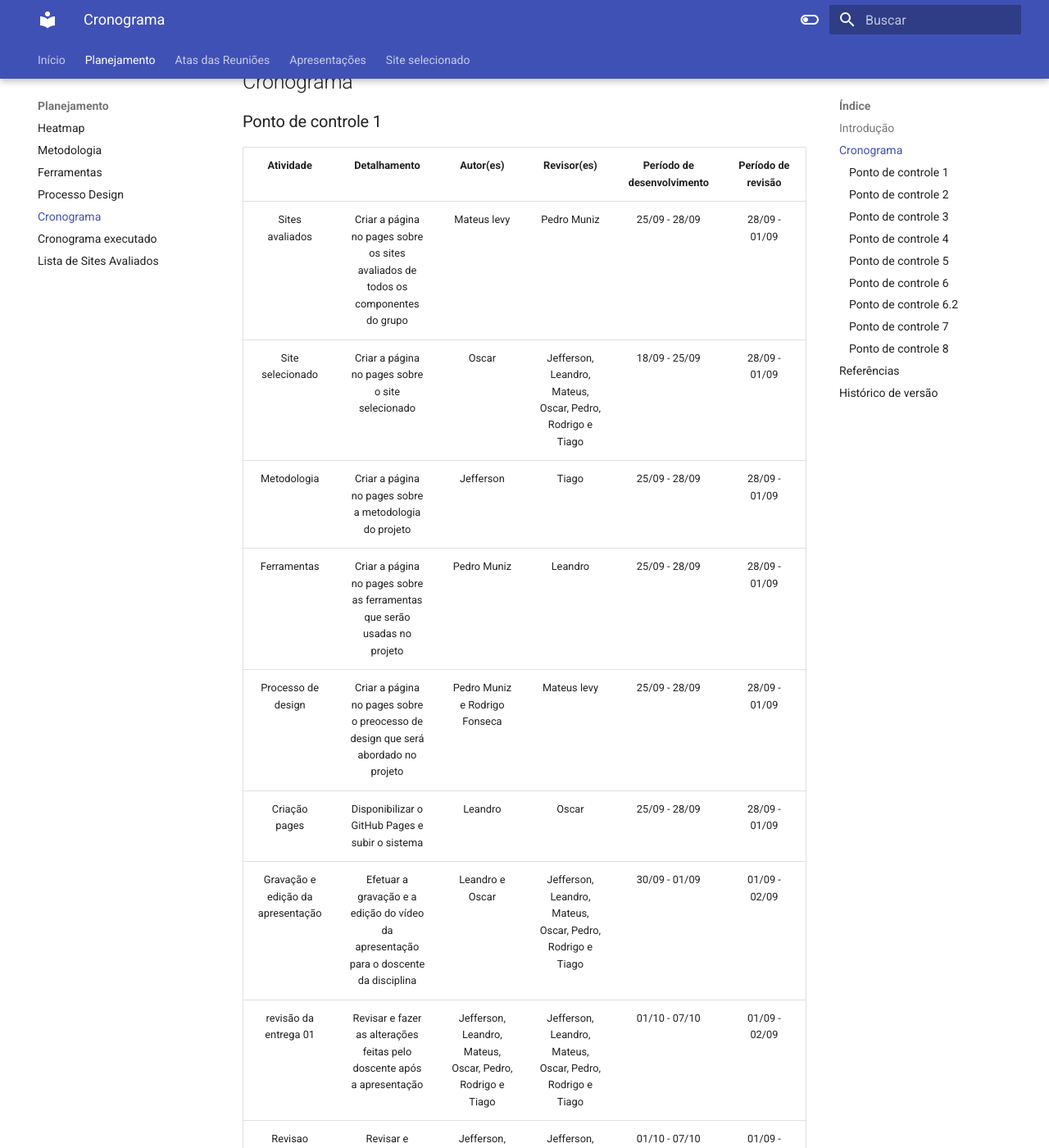
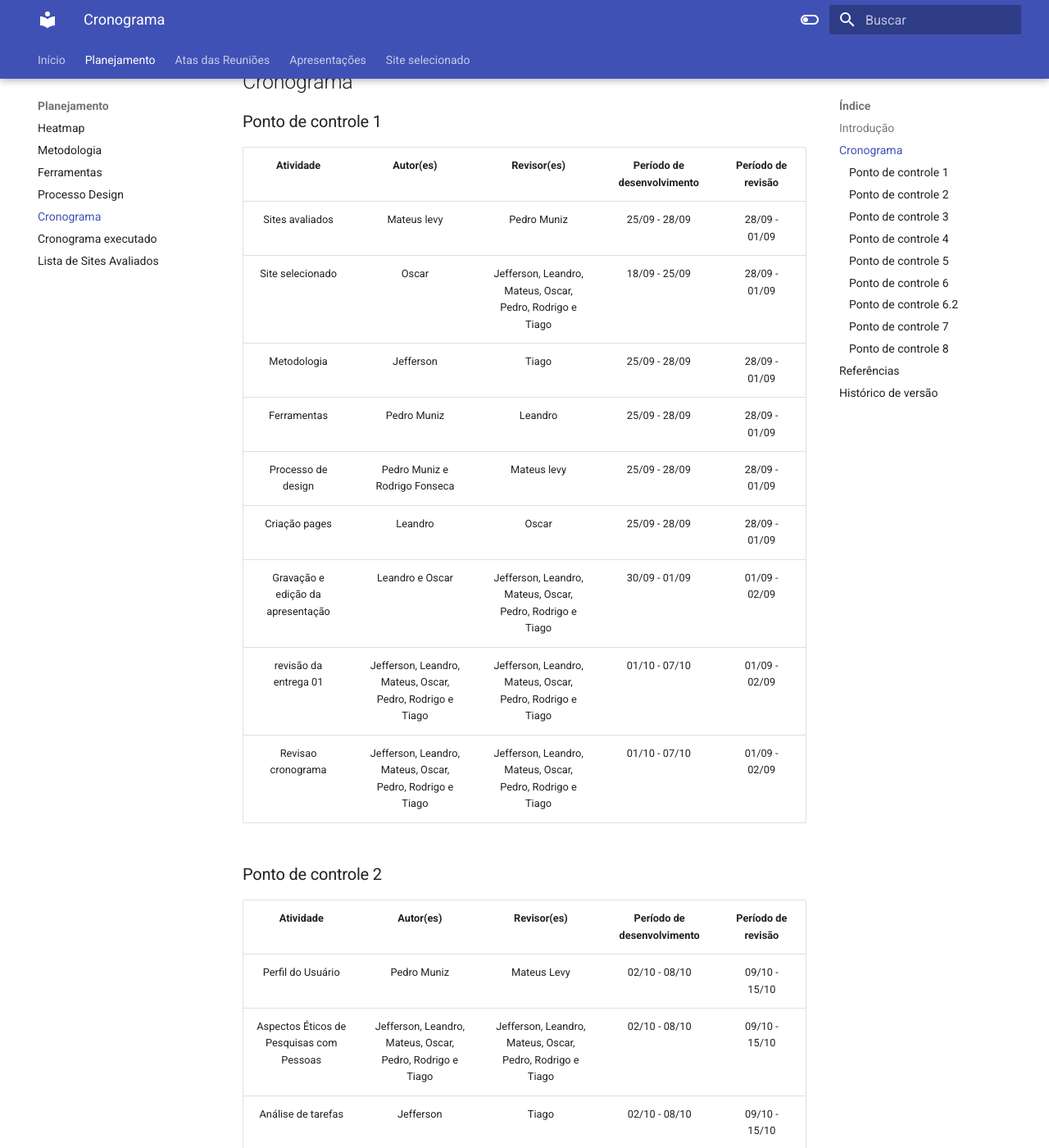
Before and after one commit to Interacao-Humano-Computador/2023.2-Caesb, an MkDocs documentation site: the page built from docs/planejamento/cronograma.md, in a window 1280 px wide and 1400 px high, scrolled down 313 px. Shown: the whole window at 82% size. Built offline with MkDocs 1.6.1 and Material for MkDocs 9.7.7, drawn with Linux system fonts in a browser that asks for light colours; some of the changed text lies outside the part shown.

Commit message:
Remoção da coluna detalhamento
Co-authored-by: Tiago1604 <202028973@aluno.unb.br>

```diff
--- a/docs/planejamento/cronograma.md
+++ b/docs/planejamento/cronograma.md
@@ -7,114 +7,114 @@
 
 ### Ponto de controle 1
 
-| Atividade | Detalhamento|  Autor(es)   |      Revisor(es)      |  Período de desenvolvimento | Período de revisão |
-| :----: | :--------: | :------------------: | :-----: | :-----------: |:-----------: |
-| Sites avaliados   | Criar a página no pages sobre os sites avaliados de todos os componentes do grupo   | Mateus levy | Pedro Muniz | 25/09 - 28/09 |  28/09 - 01/09 |
-| Site selecionado |  Criar a página no pages  sobre o site selecionado  |Oscar | Jefferson, Leandro, Mateus, Oscar, Pedro, Rodrigo e Tiago | 18/09 - 25/09 | 28/09 - 01/09 |
-| Metodologia |   Criar a página no pages sobre a metodologia do projeto       |Jefferson | Tiago | 25/09 - 28/09 | 28/09 - 01/09 |
-| Ferramentas |  Criar a página no pages sobre as ferramentas que serão usadas no projeto        |Pedro Muniz | Leandro | 25/09 - 28/09 | 28/09 - 01/09 |
-| Processo de design | Criar a página no pages sobre o preocesso de design que será abordado no projeto  |Pedro Muniz e Rodrigo Fonseca | Mateus levy | 25/09 - 28/09 | 28/09 - 01/09 |
-| Criação pages |  Disponibilizar o GitHub Pages e subir o sistema    | Leandro | Oscar | 25/09 - 28/09 | 28/09 - 01/09 |
-| Gravação e edição da apresentação |  Efetuar a gravação e a edição do vídeo da apresentação para o doscente da disciplina    |Leandro e Oscar | Jefferson, Leandro, Mateus, Oscar, Pedro, Rodrigo e Tiago | 30/09 - 01/09 | 01/09 - 02/09 |
-| revisão da entrega 01 |   Revisar e fazer as alterações feitas pelo doscente após a apresentação   |   Jefferson, Leandro, Mateus, Oscar, Pedro, Rodrigo e Tiago | Jefferson, Leandro, Mateus, Oscar, Pedro, Rodrigo e Tiago | 01/10 - 07/10 | 01/09 - 02/09 |
-| Revisao cronograma |  Revisar e realizar as alterações necessárias no  cronograma    |   Jefferson, Leandro, Mateus, Oscar, Pedro, Rodrigo e Tiago | Jefferson, Leandro, Mateus, Oscar, Pedro, Rodrigo e Tiago | 01/10 - 07/10 | 01/09 - 02/09 |
+| Atividade |  Autor(es)   |      Revisor(es)      |  Período de desenvolvimento | Período de revisão |
+| :----: | :------------------: | :-----: | :-----------: |:-----------: |
+| Sites avaliados      | Mateus levy | Pedro Muniz | 25/09 - 28/09 |  28/09 - 01/09 |
+| Site selecionado |  Oscar | Jefferson, Leandro, Mateus, Oscar, Pedro, Rodrigo e Tiago | 18/09 - 25/09 | 28/09 - 01/09 |
+| Metodologia |   Jefferson | Tiago | 25/09 - 28/09 | 28/09 - 01/09 |
+| Ferramentas |  Pedro Muniz | Leandro | 25/09 - 28/09 | 28/09 - 01/09 |
+| Processo de design   |Pedro Muniz e Rodrigo Fonseca | Mateus levy | 25/09 - 28/09 | 28/09 - 01/09 |
+| Criação pages |   Leandro | Oscar | 25/09 - 28/09 | 28/09 - 01/09 |
+| Gravação e edição da apresentação |  Leandro e Oscar | Jefferson, Leandro, Mateus, Oscar, Pedro, Rodrigo e Tiago | 30/09 - 01/09 | 01/09 - 02/09 |
+| revisão da entrega 01 |      Jefferson, Leandro, Mateus, Oscar, Pedro, Rodrigo e Tiago | Jefferson, Leandro, Mateus, Oscar, Pedro, Rodrigo e Tiago | 01/10 - 07/10 | 01/09 - 02/09 |
+| Revisao cronograma |     Jefferson, Leandro, Mateus, Oscar, Pedro, Rodrigo e Tiago | Jefferson, Leandro, Mateus, Oscar, Pedro, Rodrigo e Tiago | 01/10 - 07/10 | 01/09 - 02/09 |
 
 
 ### Ponto de controle 2
 
-| Atividade | Detalhamento|  Autor(es)   |      Revisor(es)      |  Período de desenvolvimento | Período de revisão |
-| :----: | :--------: | :------------------: | :-----: | :-----------: |:-----------: |
-| Perfil do Usuário |     Definição dos atributos do Perfil do usuário     |Pedro Muniz | Mateus Levy | 02/10 - 08/10 |09/10 - 15/10 |
-| Aspectos Éticos de Pesquisas com Pessoas |  Documentação referente aos Aspectos Éticos de Pesquisas com Pessoas   |Jefferson, Leandro, Mateus, Oscar, Pedro, Rodrigo e Tiago | Jefferson, Leandro, Mateus, Oscar, Pedro, Rodrigo e Tiago | 02/10 - 08/10 | 09/10 - 15/10 |
-| Análise de tarefas |   Definição das técnicas a serem utilizadas para análise de tarefas    |Jefferson | Tiago | 02/10 - 08/10 | 09/10 - 15/10 |
-| Criação de Personas |    Criação de Personas baseados no dados levantados no perfil de usuário   |Pedro Muniz | Mateus Levy | 02/10 - 08/10|09/10 - 15/10 |
-| Processo de design |    Desenvolvimento do Processo de Design   |Pedro Muniz e Rodrigo Fonseca | Mateus levy | 02/10 - 08/10 | 09/10 - 15/10 |
-| Atualizar o GitPages  |    Atualizar o pages com as novas informações    |Oscar | Leandro |02/10 - 08/10 | 09/10 - 15/10 |
-| Gravação e edição da apresentação |    Efetuar a gravação e a edição do vídeo da apresentação para o doscente da disciplina     |Leandro e Oscar | Jefferson, Leandro, Mateus, Oscar, Pedro, Rodrigo e Tiago | 15/10 - 16/10 | 16/10 - 16/10 |
-| Revisão cronograma | Revisar e realizar as alterações necessárias no  cronograma        |Rodrigo e Leandro| Jefferson, Leandro, Mateus, Oscar, Pedro, Rodrigo e Tiago | 15/10 - 08/10 | 17/10 - 15/10|
+| Atividade |   Autor(es)   |      Revisor(es)      |  Período de desenvolvimento | Período de revisão |
+| :----: |  :------------------: | :-----: | :-----------: |:-----------: |
+| Perfil do Usuário |    Pedro Muniz | Mateus Levy | 02/10 - 08/10 |09/10 - 15/10 |
+| Aspectos Éticos de Pesquisas com Pessoas |  Jefferson, Leandro, Mateus, Oscar, Pedro, Rodrigo e Tiago | Jefferson, Leandro, Mateus, Oscar, Pedro, Rodrigo e Tiago | 02/10 - 08/10 | 09/10 - 15/10 |
+| Análise de tarefas |   Jefferson | Tiago | 02/10 - 08/10 | 09/10 - 15/10 |
+| Criação de Personas |    Pedro Muniz | Mateus Levy | 02/10 - 08/10|09/10 - 15/10 |
+| Processo de design |     Mateus levy | 02/10 - 08/10 | 09/10 - 15/10 |
+| Atualizar o GitPages  |   Oscar | Leandro |02/10 - 08/10 | 09/10 - 15/10 |
+| Gravação e edição da apresentação |    Leandro e Oscar | Jefferson, Leandro, Mateus, Oscar, Pedro, Rodrigo e Tiago | 15/10 - 16/10 | 16/10 - 16/10 |
+| Revisão cronograma | Rodrigo e Leandro| Jefferson, Leandro, Mateus, Oscar, Pedro, Rodrigo e Tiago | 15/10 - 08/10 | 17/10 - 15/10|
 
 
 ### Ponto de controle 3
 
-| Atividade |  Detalhamento | Autor(es)   |      Revisor(es)      |  Período de desenvolvimento | Período de revisão |
-| :----: | :------: |:--------: | :------------------: | :-----: | :-----------: |
-| Definir os princípios gerais do projeto |    | Tiago  | Jefferson | 17/10 - 20/10 | 21/10 - 24/10 |
-| Determinar as metas de usabilidade |     | Pedro Muniz | Rodrigo | 17/10 - 20/10 | 21/10 - 24/10 |
-| Criar o guia de estilos |     |Leandro e Oscar | Jefferson, Leandro, Mateus, Oscar, Pedro, Rodrigo e Tiago | 17/10 - 20/10 | 21/10 - 24/10 |
-| Determinar as características da plataforma para o projeto|    |Mateus Levy | Pedro Muniz | 17/10 - 20/10 | 21/10 - 24/10 |
-| Atualizar o GitPages | Atualizar o pages com as novas informações  | Mateus Levy | Tiago  | 17/10 - 20/10 | 21/10 - 24/10 |
-| Gravação e edição da apresentação |  Efetuar a gravação e a edição do vídeo da apresentação para o doscente da disciplina | Leandro e Oscar | Jefferson, Leandro, Mateus, Oscar, Pedro, Rodrigo e Tiago | 17/10 - 20/10 | 21/10 - 24/10 |
-| Revisao cronograma |  Revisar e realizar as alterações necessárias no  cronograma  |Pedro Muniz | Rodrigo | 17/10 - 20/10 | 21/10 - 24/10 |
+| Atividade  | Autor(es)   |      Revisor(es)      |  Período de desenvolvimento | Período de revisão |
+| :----: | :--------: | :------------------: | :-----: | :-----------: |
+| Definir os princípios gerais do projeto |  Tiago  | Jefferson | 17/10 - 20/10 | 21/10 - 24/10 |
+| Determinar as metas de usabilidade      | Pedro Muniz | Rodrigo | 17/10 - 20/10 | 21/10 - 24/10 |
+| Criar o guia de estilos      |Leandro e Oscar | Jefferson, Leandro, Mateus, Oscar, Pedro, Rodrigo e Tiago | 17/10 - 20/10 | 21/10 - 24/10 |
+| Determinar as características da plataforma para o projeto    |Mateus Levy | Pedro Muniz | 17/10 - 20/10 | 21/10 - 24/10 |
+| Atualizar o GitPages | A Mateus Levy | Tiago  | 17/10 - 20/10 | 21/10 - 24/10 |
+| Gravação e edição da apresentação |   Leandro e Oscar | Jefferson, Leandro, Mateus, Oscar, Pedro, Rodrigo e Tiago | 17/10 - 20/10 | 21/10 - 24/10 |
+| Revisao cronograma |  Pedro Muniz | Rodrigo | 17/10 - 20/10 | 21/10 - 24/10 |
 
 
 ### Ponto de controle 4
 
 
-| Atividade | Detalhamento|  Autor(es)   |      Revisor(es)      |  Período de desenvolvimento | Período de revisão |
-| :----: | :--------: | :------------------: | :-----: | :-----------: |:-----------: |
-| Planejamento do relato de resultados do storyboard |     |Pedro Muniz | Mateus Levy | 24/10 - 27/10 | 27/10 - 29/10 |
-|Planejamento da avaliação storyboard |   |Jefferson, Leandro, Mateus, Oscar, Pedro, Rodrigo e Tiago  | Jefferson, Leandro, Mateus, Oscar, Pedro, Rodrigo e Tiago | 24/10 - 27/10 | 27/10 - 29/10 |
-| Planejamento do relato de resultados da avaliação da Análise de tarefas |   |Jefferson | Tiago | 24/10 - 27/10 | 27/10 - 29/10 |
-| Planejamento da avaliação do protótipo de papel |    |Rodrigo | Pedro Muniz | 24/10 - 27/10 | 27/10 - 29/10 |
-| Atualizar o GitPages |  Atualizar o pages com as novas informações  |Leandro | Oscar | 24/10 - 27/10 | 27/10 - 29/10|
-|Gravação e edição da apresentação |  Efetuar a gravação e a edição do vídeo da apresentação para o doscente da disciplina   |Leandro e Oscar | Jefferson, Leandro, Mateus, Oscar, Pedro, Rodrigo e Tiago | 29/10 - 30/10 | 29/10 - 30/10 |
-| Revisão cronograma |  Revisar e realizar as alterações necessárias no  cronograma  |Pedro Muniz   |Jefferson | 29/10 - 30/10 | 30/10 - 31/10 |
+| Atividade |   Autor(es)   |      Revisor(es)      |  Período de desenvolvimento | Período de revisão |
+| :----: |  :------------------: | :-----: | :-----------: |:-----------: |
+| Planejamento do relato de resultados do storyboard |  Pedro Muniz | Mateus Levy | 24/10 - 27/10 | 27/10 - 29/10 |
+|Planejamento da avaliação storyboard    |Jefferson, Leandro, Mateus, Oscar, Pedro, Rodrigo e Tiago  | Jefferson, Leandro, Mateus, Oscar, Pedro, Rodrigo e Tiago | 24/10 - 27/10 | 27/10 - 29/10 |
+| Planejamento do relato de resultados da avaliação da Análise de tarefas    |Jefferson | Tiago | 24/10 - 27/10 | 27/10 - 29/10 |
+| Planejamento da avaliação do protótipo de papel     |Rodrigo | Pedro Muniz | 24/10 - 27/10 | 27/10 - 29/10 |
+| Atualizar o GitPages |  Leandro | Oscar | 24/10 - 27/10 | 27/10 - 29/10|
+|Gravação e edição da apresentação | Leandro e Oscar | Jefferson, Leandro, Mateus, Oscar, Pedro, Rodrigo e Tiago | 29/10 - 30/10 | 29/10 - 30/10 |
+| Revisão cronograma |  Pedro Muniz   |Jefferson | 29/10 - 30/10 | 30/10 - 31/10 |
 
 
 ### Ponto de controle 5
 
-| Atividade |  Detalhamento  | Autor(es)   |      Revisor(es)      |  Período de desenvolvimento | Período de revisão |
-| :----: | :------: | :--------: | :------------------: | :-----: | :-----------: |
-| Correção dos artefatos Ponto de Controle |      |  Pedro Muniz | Mateus Levy | 30/10 - 03/10 | 04/10 - 08/10 |
-| Relatar os resultados do Storyboard |        | Jefferson, Leandro, Mateus, Oscar, Pedro, Rodrigo e Tiago | Jefferson, Leandro, Mateus, Oscar, Pedro, Rodrigo e Tiago | 30/10 - 03/10 | 04/10 - 08/10 |
-| Relatar a análise de tarefas |       | Jefferson | Tiago | 30/10 - 03/10 | 04/10 - 08/10 |
-| Planejar a avaliação do protótipo de papel |     | Mateus Levy | Pedro Muniz | 30/10 - 03/10 | 04/10 - 08/10 |
-| Planejar o relato dos resultados da avaliação do protótipo de papel |  | Pedro Muniz e Rodrigo Fonseca | Mateus levy | 30/10 - 03/10 | 04/10 - 08/10 |
-| Atualizar o GitPages |  Atualizar o pages com as novas informações  | Leandro e Oscar | Jefferson, Leandro, Mateus, Oscar, Pedro, Rodrigo e Tiago | 30/10 - 03/10 | 04/10 - 08/10 |
-| Gravação e edição da apresentação |  Efetuar a gravação e a edição do vídeo da apresentação para o doscente da disciplina   | Leandro e Oscar | Jefferson, Leandro, Mateus, Oscar, Pedro, Rodrigo e Tiago | 30/10 - 03/10 | 04/10 - 08/10 |
-| Revisão cronograma |    Revisar e realizar as alterações necessárias no  cronograma   | Oscar | Leandro | 30/10 - 03/10 | 04/10 - 08/10 |
+| Atividade |   Autor(es)   |      Revisor(es)      |  Período de desenvolvimento | Período de revisão |
+| :----: |  :--------: | :------------------: | :-----: | :-----------: |
+| Correção dos artefatos Ponto de Controle       |  Pedro Muniz | Mateus Levy | 30/10 - 03/10 | 04/10 - 08/10 |
+| Relatar os resultados do Storyboard        | Jefferson, Leandro, Mateus, Oscar, Pedro, Rodrigo e Tiago | Jefferson, Leandro, Mateus, Oscar, Pedro, Rodrigo e Tiago | 30/10 - 03/10 | 04/10 - 08/10 |
+| Relatar a análise de tarefas        | Jefferson | Tiago | 30/10 - 03/10 | 04/10 - 08/10 |
+| Planejar a avaliação do protótipo de papel      | Mateus Levy | Pedro Muniz | 30/10 - 03/10 | 04/10 - 08/10 |
+| Planejar o relato dos resultados da avaliação do protótipo de papel   | Pedro Muniz e Rodrigo Fonseca | Mateus levy | 30/10 - 03/10 | 04/10 - 08/10 |
+| Atualizar o GitPages |   Leandro e Oscar | Jefferson, Leandro, Mateus, Oscar, Pedro, Rodrigo e Tiago | 30/10 - 03/10 | 04/10 - 08/10 |
+| Gravação e edição da apresentação |   Leandro e Oscar | Jefferson, Leandro, Mateus, Oscar, Pedro, Rodrigo e Tiago | 30/10 - 03/10 | 04/10 - 08/10 |
+| Revisão cronograma |     Oscar | Leandro | 30/10 - 03/10 | 04/10 - 08/10 |
 
 
 ### Ponto de controle 6
 
-| Atividade |  Detalhamento  | Autor(es)   |      Revisor(es)      |  Período de desenvolvimento | Período de revisão |
-| :----: | :------: | :--------: | :------------------: | :-----: | :-----------: |
-|Correção dos artefatos Ponto de Controle 4 |   | Mateus Levy | Jefferson | 08/10 - 11/10 | 12/10 - 15/10 |
-| Verificação e Relato artefatos etapa 1 | | Pedro Muniz | Tiago | 08/10 - 11/10 | 12/10 - 15/10 |
-| Verificação e Relato artefatos etapa 2 | | Leandro e Oscar | Equipe | 08/10 - 11/10 | 12/10 - 15/10 |
-| Verificação e Relato artefatos etapa 3 | | Jefferson | Tiago | 08/10 - 11/10 | 12/10 - 15/10 |
-| Verificação e Relato artefatos etapa 4 | | Mateus Levy | Pedro Muniz | 08/10 - 11/10 | 12/10 - 15/10 |
-| Verificação e Relato artefatos etapa 5 | | Pedro Muniz e Rodrigo Fonseca | Mateus levy | 08/10 - 11/10 | 12/10 - 15/10 |
-|Atualizar o GitPages | Atualizar o pages com as novas informações | Leandro | Oscar | 08/10 - 11/10 | 12/10 - 15/10 |
-|Gravação e edição da apresentação | Efetuar a gravação e a edição do vídeo da apresentação para o doscente da disciplina | Leandro e Oscar | Equipe | 08/10 - 11/10 | 12/10 - 15/10 |
-| Revisao cronograma | Revisar e realizar as alterações necessárias no  cronograma | Oscar | Rodrigo | 08/10 - 11/10 | 12/10 - 15/10 |
+| Atividade |   Autor(es)   |      Revisor(es)      |  Período de desenvolvimento | Período de revisão |
+| :----: |  :--------: | :------------------: | :-----: | :-----------: |
+|Correção dos artefatos Ponto de Controle 4 |    Mateus Levy | Jefferson | 08/10 - 11/10 | 12/10 - 15/10 |
+| Verificação e Relato artefatos etapa 1 |  Pedro Muniz | Tiago | 08/10 - 11/10 | 12/10 - 15/10 |
+| Verificação e Relato artefatos etapa 2 |  Leandro e Oscar | Equipe | 08/10 - 11/10 | 12/10 - 15/10 |
+| Verificação e Relato artefatos etapa 3 |  Jefferson | Tiago | 08/10 - 11/10 | 12/10 - 15/10 |
+| Verificação e Relato artefatos etapa 4 |  Mateus Levy | Pedro Muniz | 08/10 - 11/10 | 12/10 - 15/10 |
+| Verificação e Relato artefatos etapa 5 |  Pedro Muniz e Rodrigo Fonseca | Mateus levy | 08/10 - 11/10 | 12/10 - 15/10 |
+|Atualizar o GitPages  | Leandro | Oscar | 08/10 - 11/10 | 12/10 - 15/10 |
+|Gravação e edição da apresentação  | Leandro e Oscar | Equipe | 08/10 - 11/10 | 12/10 - 15/10 |
+| Revisao cronograma  | Oscar | Rodrigo | 08/10 - 11/10 | 12/10 - 15/10 |
 
 
 ### Ponto de controle 6.2
 
-| Atividade | Detalhamento |  Autor(es)   |      Revisor(es)      |  Período de desenvolvimento | Período de revisão |
-| :----: | :-----: | :--------: | :------------------: | :-----: | :-----------: |
-|Correção dos artefatos Ponto de Controle 5|| Tiago | Mateus Levy | 22/10 - 25/10 | 26/10 - 29/10 |
-| Verificação e Relato artefatos etapa 1 || Pedro Muniz | Leandro | 22/10 - 25/10| 26/10 - 29/10 |
-| Verificação e Relato artefatos etapa 2 || Leandro e Oscar| Jefferson, Leandro, Mateus, Oscar, Pedro, Rodrigo e Tiago | 22/10 - 25/10 | 26/10 - 29/10 |
-| Verificação e Relato artefatos etapa 3 || Jefferson | Tiago | 22/10 - 25/10 | 26/10 - 29/10 |
-| Verificação e Relato artefatos etapa 4 || Rodrigo | Jefferson | 22/10 - 25/10 | 26/10 - 29/10 |
-| Verificação e Relato artefatos etapa 5 || Pedro Muniz e Rodrigo Fonseca | Mateus levy | 22/10 - 25/10 | 26/10 - 29/10 |
-| Atualizar o GitPages | Atualizar o pages com as novas informações | Leandro | Oscar | 22/10 - 25/10 | 26/10 - 29/10 |
-| Gravação e edição da apresentação | Efetuar a gravação e a edição do vídeo da apresentação para o doscente da disciplina | Leandro e Oscar | Jefferson, Leandro, Mateus, Oscar, Pedro, Rodrigo e Tiago | 22/10 - 25/10 | 26/10 - 29/10 |
-| Revisao cronograma | Revisar e realizar as alterações necessárias no  cronograma | Pedro Muniz | Tiago | 22/10 - 25/10 | 26/10 - 29/10 |
+| Atividade |   Autor(es)   |      Revisor(es)      |  Período de desenvolvimento | Período de revisão |
+| :----: |  :--------: | :------------------: | :-----: | :-----------: |
+|Correção dos artefatos Ponto de Controle 5| Tiago | Mateus Levy | 22/10 - 25/10 | 26/10 - 29/10 |
+| Verificação e Relato artefatos etapa 1 | Pedro Muniz | Leandro | 22/10 - 25/10| 26/10 - 29/10 |
+| Verificação e Relato artefatos etapa 2 | Leandro e Oscar| Jefferson, Leandro, Mateus, Oscar, Pedro, Rodrigo e Tiago | 22/10 - 25/10 | 26/10 - 29/10 |
+| Verificação e Relato artefatos etapa 3 | Jefferson | Tiago | 22/10 - 25/10 | 26/10 - 29/10 |
+| Verificação e Relato artefatos etapa 4 | Rodrigo | Jefferson | 22/10 - 25/10 | 26/10 - 29/10 |
+| Verificação e Relato artefatos etapa 5 | Pedro Muniz e Rodrigo Fonseca | Mateus levy | 22/10 - 25/10 | 26/10 - 29/10 |
+| Atualizar o GitPages  | Leandro | Oscar | 22/10 - 25/10 | 26/10 - 29/10 |
+| Gravação e edição da apresentação  | Leandro e Oscar | Jefferson, Leandro, Mateus, Oscar, Pedro, Rodrigo e Tiago | 22/10 - 25/10 | 26/10 - 29/10 |
+| Revisao cronograma  Pedro Muniz | Tiago | 22/10 - 25/10 | 26/10 - 29/10 |
 
 ### Ponto de controle 7
 
-| Atividade | Detalhamento |   Autor(es)   |      Revisor(es)      |  Período de desenvolvimento | Período de revisão |
-| :----: |:-----:| :--------: | :------------------: | :-----: | :-----------: |
-| Controle dos artefatos e Ponto de controle 6.1 || Pedro Muniz | Leandro | 16/11 - 19/11 | 20/11 - 22/11 |
-| Relato dos resultados e desenvolvimento do protótipo de papel| | Oscar | Leandro | 16/11 - 19/11 | 20/11 - 22/11 |
-| Planejamento da avaliação do protótipo de alta de fidelidade| | Jefferson | Tiago | 16/11 - 19/11 | 20/11 - 22/11 |
-| Planejamento do relato dos resultados da avaliação do protótipo de alta fidelidade| | Pedro Muniz | Rodrigo | 16/11 - 19/11 | 20/11 - 22/11 |
-| Atualizar o GitPages | Atualizar o pages com as novas informações | Leandro | Oscar | 16/11 - 19/11| 20/11 - 22/11 |
-| Gravação e edição da apresentação  | Efetuar a gravação e a edição do vídeo da apresentação para o doscente da disciplina | Leandro e Oscar | Equipe | 16/11 - 19/11 | 20/11 - 22/11 |
-| Revisão Cronograma | Revisar e realizar as alterações necessárias no  cronograma | Pedro Muniz | Oscar | 16/11 - 19/11 | 20/11 - 22/11 |
+| Atividade |    Autor(es)   |      Revisor(es)      |  Período de desenvolvimento | Período de revisão |
+| :----: | :--------: | :------------------: | :-----: | :-----------: |
+| Controle dos artefatos e Ponto de controle 6.1 | Pedro Muniz | Leandro | 16/11 - 19/11 | 20/11 - 22/11 |
+| Relato dos resultados e desenvolvimento do protótipo de papel|  Oscar | Leandro | 16/11 - 19/11 | 20/11 - 22/11 |
+| Planejamento da avaliação do protótipo de alta de fidelidade|  Jefferson | Tiago | 16/11 - 19/11 | 20/11 - 22/11 |
+| Planejamento do relato dos resultados da avaliação do protótipo de alta fidelidade|  Pedro Muniz | Rodrigo | 16/11 - 19/11 | 20/11 - 22/11 |
+| Atualizar o GitPages | Leandro | Oscar | 16/11 - 19/11| 20/11 - 22/11 |
+| Gravação e edição da apresentação  | Leandro e Oscar | Equipe | 16/11 - 19/11 | 20/11 - 22/11 |
+| Revisão Cronograma |  Pedro Muniz | Oscar | 16/11 - 19/11 | 20/11 - 22/11 |
 
 ### Ponto de controle 8
 
```
